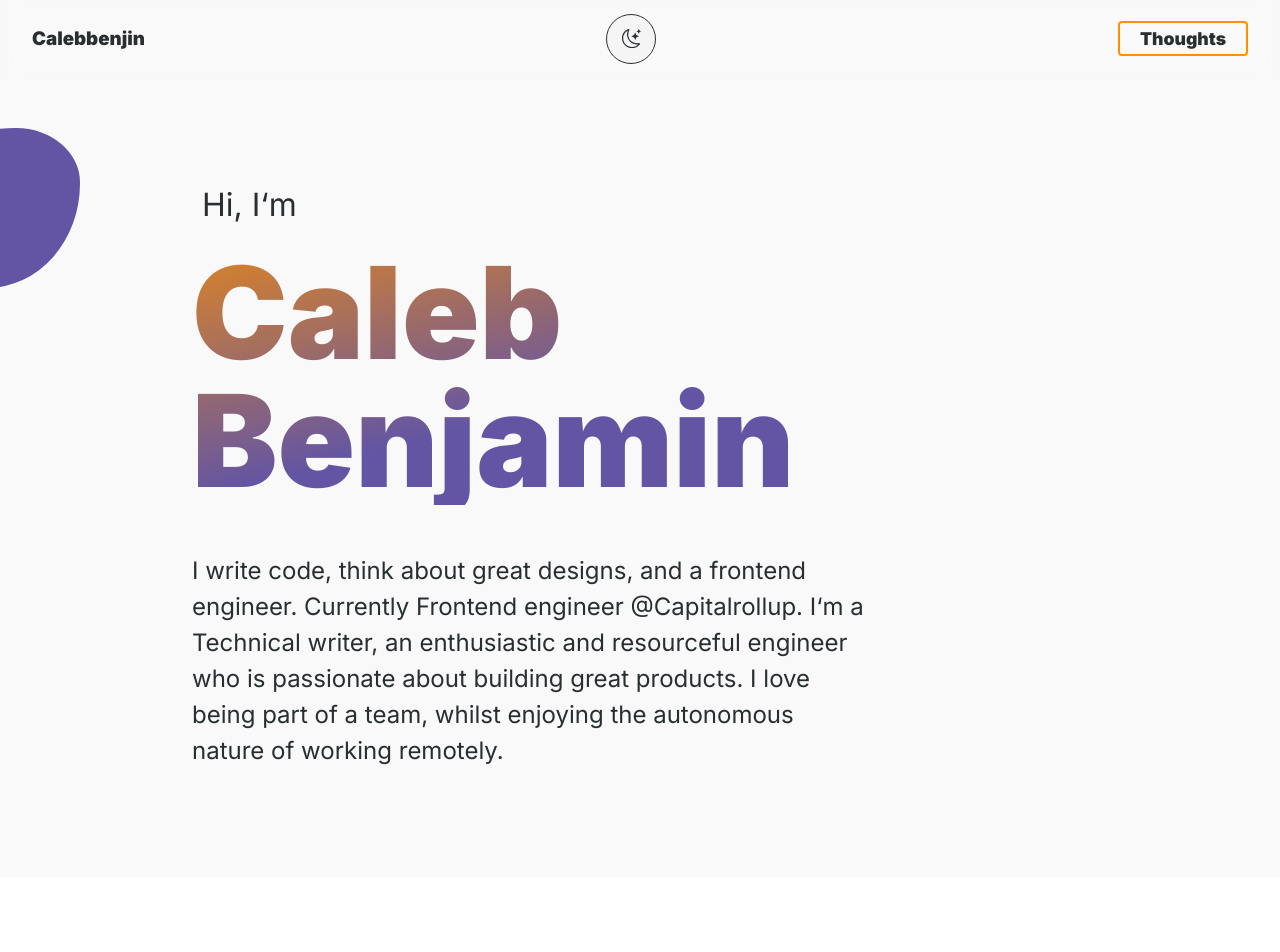
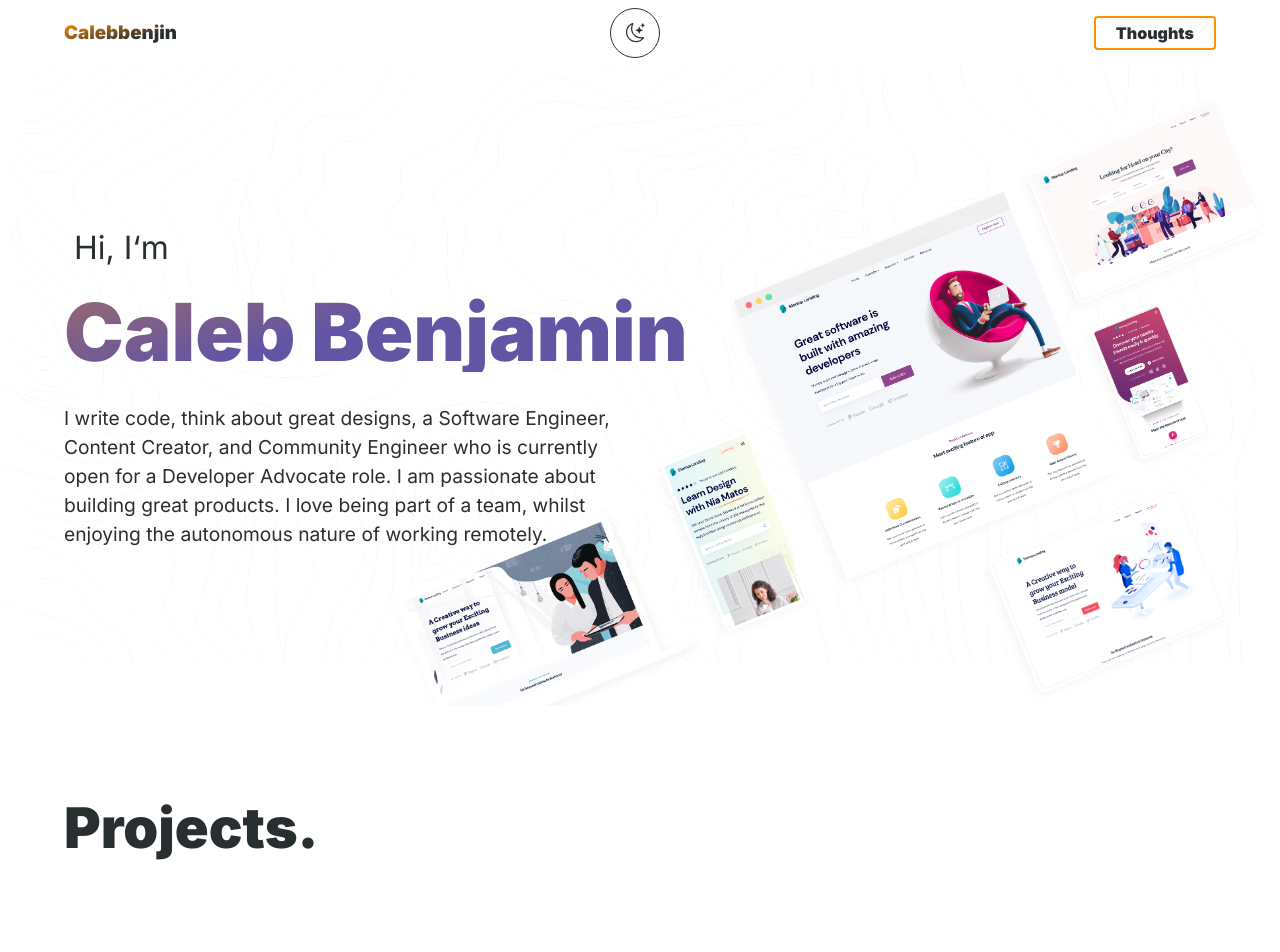
Before and after one commit to calebbenjin/calebbenjin-io, a Next.js app: page / in a window 1280 px wide. Shown: the top 952 px of the page. Built offline with nearby package versions, Linux system fonts and the light colour scheme.

Commit message:
Old Portfolio Designs

```diff
--- a/components/Heading.tsx
+++ b/components/Heading.tsx
@@ -14,8 +14,8 @@ const Heading = (props: headingProp) => {
 
 
 const Container = styled.div`
-  width: 74%;
-  margin: 0 auto 10rem auto;
+  width: 90%;
+  margin: 0 auto 6rem auto;
 
   @media(max-width: 768px) {
     width: 100%;
@@ -28,7 +28,7 @@ const Header = styled.h2`
   color: ${({ theme }) => theme.text};
   margin-bottom: 2rem;
   line-height: 1;
-  font-size: 5rem;
+  font-size: 3.5rem;
 
   @media(max-width: 768px) {
     font-size: 2rem;
--- a/components/Hero.tsx
+++ b/components/Hero.tsx
@@ -1,20 +1,18 @@
 import styled from 'styled-components'
 import Image from 'next/image'
-import profileImage from '../public/profileImage.jpg'
+import heroImg from '../public/banner_bg.png'
 import LeftBubble from './LeftBubble'
-import RightBubble from './RightBubble'
-import SocialMediaButtons from './SocialMediaButtons'
 
 const Hero = () => {
   return (
     <>
       <HeroContainer>
-        <LeftBubble />
+        {/* <LeftBubble /> */}
         <div className="container">
           <div className="contentBox">
             <p className="hi">Hi, I&lsquo;m</p>
-            <h1 className="name">Caleb <br /> Benjamin</h1>
-            <p className="about">I write code, think about great designs, and a frontend engineer. Currently Frontend engineer @Capitalrollup. I&lsquo;m a Technical writer, an enthusiastic and resourceful engineer who is passionate about building great products. I love being part of a team, whilst enjoying the autonomous nature of working remotely.</p>
+            <h1 className="name">Caleb Benjamin</h1>
+            <p className="about">I write code, think about great designs, a Software Engineer, Content Creator, and Community Engineer who is currently open for a Developer Advocate role. I am passionate about building great products. I love being part of a team, whilst enjoying the autonomous nature of working remotely.</p>
           </div>
           {/* <SocialMediaButtons /> */}
         </div>
@@ -28,8 +26,12 @@ const HeroContainer = styled.div`
   align-items: center;
   justify-content: center;
   flex-direction: row;
-  height: 100vh;
+  height: 80vh;
+  width: 100%;
   overflow: hidden !important;
+  background-image: url(./banner_bg.png);
+  background-position: right;
+  background-size: cover;
 
   .contentBox {
     width: 100%;
@@ -44,15 +46,15 @@ const HeroContainer = styled.div`
     }
 
     .about {
-      width: 75%;
-      font-size: 1.5rem;
+      width: 50%;
+      font-size: 1.2rem;
       line-height: 1.5;
-      margin-top: 3rem;
+      margin-top: 2rem;
       color: ${({ theme }) => theme.text};
     }
 
     .name {
-      color: ${({ theme }) => theme.text};
+      color: ${({ theme }) => theme.brand};
       line-height: 1;
       z-index: 99;
       margin: 0;
@@ -60,7 +62,7 @@ const HeroContainer = styled.div`
       background: linear-gradient(-15deg, ${({ theme }) => theme.brand}, ${({ theme }) => theme.brandBlue}, ${({ theme }) => theme.brandBlue}, ${({ theme }) => theme.brand});
       background-size: 300%;
       font-weight: 900;
-      font-size: 8rem;
+      font-size: 5rem;
       // letter-spacing: -5px;
       text-transform: capitalize;
       -webkit-background-clip: text;
@@ -103,18 +105,24 @@ const HeroContainer = styled.div`
 
   @media(max-width: 768px) {
     margin-top: 1rem;
-    height: 70vh;
+    height: 75vh;
 
-
+    // background-image: none;
+    background-image:  url(./banner_bg.png);
+    background-position: bottom;
+    background-size: cover;
 
     .contentBox {
       width: 100%;
+      margin-top: -12rem;
       .about {
-        width: 100%;
-        font-size: 1rem;
+        width: 70%;
+        font-size: 0.8rem;
+        font-weight: 500;
         line-height: 1.5;
         margin-top: 1rem;
         color: ${({ theme }) => theme.text};
+        // background: linear-gradient(rgba(0, 0, 0, 0.8), rgba(0, 0, 0, 0.2))
       }
 
       .hi {
--- a/components/Navbar.tsx
+++ b/components/Navbar.tsx
@@ -23,6 +23,9 @@ const Navbar = ({toggleTheme}:any) => {
           <Link href="/blog">
             <a className="navLink">Thoughts</a>
           </Link>
+          {/* <Link href="/blog">
+            <a className="navLink">About me!</a>
+          </Link> */}
         </div>
       </div>
     </NavBar>
@@ -40,21 +43,33 @@ const NavBar: any = styled.nav`
     justify-content: space-between;
     align-items: center;
     padding: 0.5rem 0;
-    width: 95%;
+    width: 90%;
     margin: 0 auto;
   }
 
-  .navLogo {
-    font-weight: 900;
-    font-size: 1.5rem;
+  .logo {
+    // font-weight: 900;
+    // font-size: 1.5rem;
     margin: 0;
+    // color: ${({ theme }) => theme.brand};
+
+    background: linear-gradient(-15deg, ${({ theme }) => theme.brand}, ${({ theme }) => theme.text}, ${({ theme }) => theme.text}, ${({ theme }) => theme.brand});
+      background-size: 300%;
+      font-weight: 900;
+      text-transform: capitalize;
+      -webkit-background-clip: text;
+      -webkit-text-fill-color: transparent;
+      // animation: animated_text 8s ease-in-out infinite;
+      // -moz-animation: animated_text 8s ease-in-out infinite;
+      // -webkit-animation: animated_text 8s ease-in-out infinite;
   }
 
   .navLink {
     text-transform: capitalize;
     transition: all 0.3s ease-in;
-    font-size: 1.1rem;
-    font-weight: 900;
+    font-size: 1rem;
+    font-weight: 600;
+    // margin-left: 1rem;
     border-radius: 4px;
     border: solid 2px ${({ theme }) => theme.brand};
     padding: 5px 20px;
--- a/components/ProjectCard.tsx
+++ b/components/ProjectCard.tsx
@@ -13,6 +13,7 @@ const Projects = ({project}:any) => {
         <div className="line"></div>
         <p>Development & Design</p>
       </Divider>
+      <CardFlex>
         <Content>
           <h2>{project.name}</h2>
           <p>{project.des}</p>
@@ -46,6 +47,8 @@ const Projects = ({project}:any) => {
             </div>
           </div>
         </ImageBox>
+      </CardFlex>
+
     </Card>
   )
 }
@@ -66,6 +69,7 @@ const Card = styled.section`
     }
   }
 `;
+
 
 const Divider = styled.div`
   display: flex;
@@ -97,9 +101,15 @@ const Divider = styled.div`
   }
 `;
 
+const CardFlex = styled.div`
+  display: flex;
+  margin-top: 5rem;
+`
+
 const Content = styled.div`
   width: 73%;
   margin: 7rem auto 5rem auto;
+  padding: 0 3rem;
 
   h2 {
     font-size: 4rem;
@@ -143,7 +153,7 @@ const Content = styled.div`
 `
 
 const ImageContainer = styled.div`
-  height: 53rem;
+  height: 35rem;
   width: 100%;
 
 
--- a/pages/_document.tsx
+++ b/pages/_document.tsx
@@ -1,26 +1,52 @@
-import { Html, Head, Main, NextScript } from 'next/document';
+import Document, {
+  DocumentContext,
+  DocumentInitialProps,
+  Head,
+  Html,
+  Main,
+  NextScript,
+} from 'next/document';
+import { ReactElement } from 'react';
+import { ServerStyleSheet } from 'styled-components';
 
-export default function Document(props:any) {
+export default class MyDocument extends Document {
+  static async getInitialProps(
+    ctx: DocumentContext
+  ): Promise<DocumentInitialProps> {
+    const sheet = new ServerStyleSheet();
+    const originalRenderPage = ctx.renderPage;
+
+    try {
+      ctx.renderPage = () =>
+        originalRenderPage({
+          enhanceApp: (App) => (props) =>
+            sheet.collectStyles(<App {...props} />),
+        });
+
+      const initialProps = await Document.getInitialProps(ctx);
+      return {
+        ...initialProps,
+        styles: [
+          <>
+            {initialProps.styles}
+            {sheet.getStyleElement()}
+          </>,
+        ],
+      };
+    } finally {
+      sheet.seal();
+    }
+  }
+
+  render(): ReactElement {
   return (
     <Html lang="en">
       <Head>
-        {/* <link
-          rel="preload"
-          href="/fonts/ibm-plex-sans-var.woff2"
-          as="font"
-          type="font/woff2"
-          crossOrigin="anonymous"
-        /> */}
         <link rel="preconnect" href="https://fonts.googleapis.com" />
         <link rel="preconnect" href="https://fonts.gstatic.com" crossOrigin="true" />
         <link href="https://fonts.googleapis.com/css2?family=Inter:wght@400;900&display=swap" rel="stylesheet" />
         <link href="/static/favicons/favicon.ico" rel="shortcut icon" />
         <link href="/static/favicons/site.webmanifest" rel="manifest" />
-        {/* <link
-          rel="preconnect"
-          href="https://cdn.usefathom.com"
-          crossOrigin=""
-        /> */}
         <link
           href="/static/favicons/apple-touch-icon.png"
           rel="apple-touch-icon"
@@ -54,6 +80,42 @@ export default function Document(props:any) {
           content="eZSdmzAXlLkKhNJzfgwDqWORghxnJ8qR9_CHdAh5-xw"
           name="google-site-verification"
         />
+
+<link rel="shortcut icon" href="/public/favicon.ico" />
+          <link rel="icon" href="/favicon.ico" />
+          <meta name="description" content="" />
+
+          {/*<!-- Google / Search Engine Tags -->*/}
+          <meta itemProp="name" content="Groove" />
+          <meta itemProp="description" content="" />
+          <meta
+            itemProp="image"
+            content="https://res.cloudinary.com/calebbenjin/image/upload/v1663540291/1imagepng_pvi2nk.png"
+          />
+
+          {/*<!-- Facebook Meta Tags -->*/}
+          <meta property="og:title" content="Groove" />
+          <meta property="og:description" content=" Groove Music App" />
+          <meta
+            property="og:image"
+            content="https://res.cloudinary.com/calebbenjin/image/upload/v1663540291/1imagepng_pvi2nk.png"
+          />
+          <meta property="og:url" content="Groove" />
+          <meta property="og:type" content="website" />
+
+          {/*<!-- Twitter Meta Tags -->*/}
+          <meta name="twitter:title" content="Groove" />
+          <meta name="twitter:description" content="Groove Music App" />
+          <meta
+            name="twitter:image"
+            content="https://res.cloudinary.com/calebbenjin/image/upload/v1663540291/1imagepng_pvi2nk.png"
+          />
+          <meta name="twitter:card" content="summary_large_image" />
+
+          <meta
+            property="og:image"
+            content="https://res.cloudinary.com/calebbenjin/image/upload/v1663540291/1imagepng_pvi2nk.png"
+          ></meta>
       </Head>
       <body className="bg-white dark:bg-black text-white dark:text-black">
         <Main />
@@ -61,4 +123,5 @@ export default function Document(props:any) {
       </body>
     </Html>
   );
+  }
 }
--- a/styles/ThemeConfig.js
+++ b/styles/ThemeConfig.js
@@ -1,7 +1,7 @@
 import { createGlobalStyle } from "styled-components"
 
 export const lightTheme = {
-  body: '#eeeeee59',
+  body: '#fff',
   text: '#292e31',
   brand: '#ff9100',
   brandBlue: '#6355a4',
--- a/styles/globals.css
+++ b/styles/globals.css
@@ -21,7 +21,7 @@ a {
 }
 
 .container {
-  width: 70%;
+  width: 90%;
   margin: 0 auto;
 }
 
```
Also changed, not shown: public/banner_bg.png (added), public/sub.png (added). Lines whose indentation alone changed are shown as unchanged.
